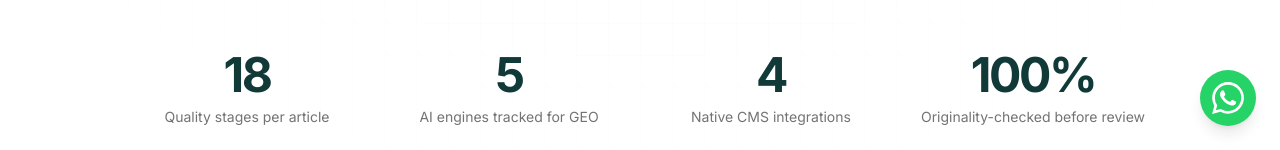
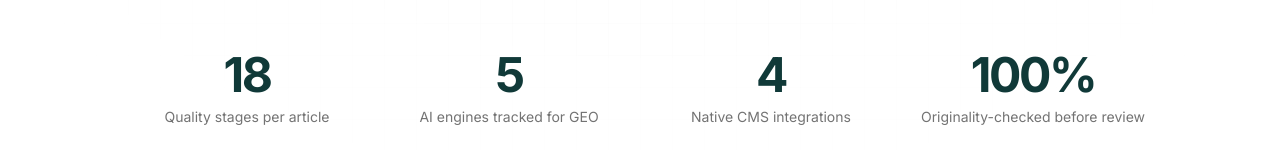
Before and after one commit to harshjadon2005-dot/NeuroSeo-frontend, a Next.js app: page / in a window 1280 px wide. Shown: the part 650-800 px from the top of the page. Built offline with nearby package versions, Linux system fonts and the light colour scheme; no server answers.

Commit message:
feat: completely remove whatsapp button functionality

```diff
--- a/src/components/layout-elements.tsx
+++ b/src/components/layout-elements.tsx
@@ -3,7 +3,6 @@
 import { usePathname } from 'next/navigation';
 import { SiteHeader } from '@/components/site-header';
 import { SiteFooter } from '@/components/site-footer';
-import { WhatsAppButton } from '@/components/whatsapp-button';
 
 export function LayoutElements({ children }: { children: React.ReactNode }) {
   const pathname = usePathname();
@@ -18,7 +17,6 @@
       <SiteHeader />
       <main>{children}</main>
       <SiteFooter />
-      <WhatsAppButton />
     </>
   );
 }
--- a/src/components/whatsapp-button.tsx
+++ /dev/null
@@ -1,20 +0,0 @@
-export function WhatsAppButton() {
-  return (
-    <a
-      href="https://wa.me/1234567890" // Replace with actual WhatsApp number
-      target="_blank"
-      rel="noopener noreferrer"
-      className="fixed bottom-6 right-6 z-50 flex h-14 w-14 items-center justify-center rounded-full bg-[#25D366] text-white shadow-lg transition-transform hover:-translate-y-1 hover:shadow-xl focus:outline-none focus:ring-4 focus:ring-[#25D366]/30 group"
-      aria-label="Chat with us on WhatsApp"
-    >
-      <svg
-        className="h-8 w-8 transition-transform group-hover:scale-110"
-        fill="currentColor"
-        viewBox="0 0 24 24"
-        xmlns="http://www.w3.org/2000/svg"
-      >
-        <path d="M17.472 14.382c-.297-.149-1.758-.867-2.03-.967-.273-.099-.471-.148-.67.15-.197.297-.767.966-.94 1.164-.173.199-.347.223-.644.075-.297-.15-1.255-.463-2.39-1.475-.883-.788-1.48-1.761-1.653-2.059-.173-.297-.018-.458.13-.606.134-.133.298-.347.446-.52.149-.174.198-.298.298-.497.099-.198.05-.371-.025-.52-.075-.149-.669-1.612-.916-2.207-.242-.579-.487-.5-.669-.51-.173-.008-.371-.01-.57-.01-.198 0-.52.074-.792.372-.272.297-1.04 1.016-1.04 2.479 0 1.462 1.065 2.875 1.213 3.074.149.198 2.096 3.2 5.077 4.487.709.306 1.262.489 1.694.625.712.227 1.36.195 1.871.118.571-.085 1.758-.719 2.006-1.413.248-.694.248-1.289.173-1.413-.074-.124-.272-.198-.57-.347m-5.421 7.403h-.004a9.87 9.87 0 01-5.031-1.378l-.361-.214-3.741.982.998-3.648-.235-.374a9.86 9.86 0 01-1.51-5.26c.001-5.45 4.436-9.884 9.888-9.884 2.64 0 5.122 1.03 6.988 2.898a9.825 9.825 0 012.893 6.994c-.003 5.45-4.437 9.885-9.885 9.885m8.413-18.297A11.815 11.815 0 0012.05 0C5.495 0 .16 5.335.157 11.892c0 2.096.547 4.142 1.588 5.945L.057 24l6.305-1.654a11.882 11.882 0 005.683 1.448h.005c6.554 0 11.89-5.335 11.893-11.893a11.821 11.821 0 00-3.48-8.413z" />
-      </svg>
-    </a>
-  );
-}
```
